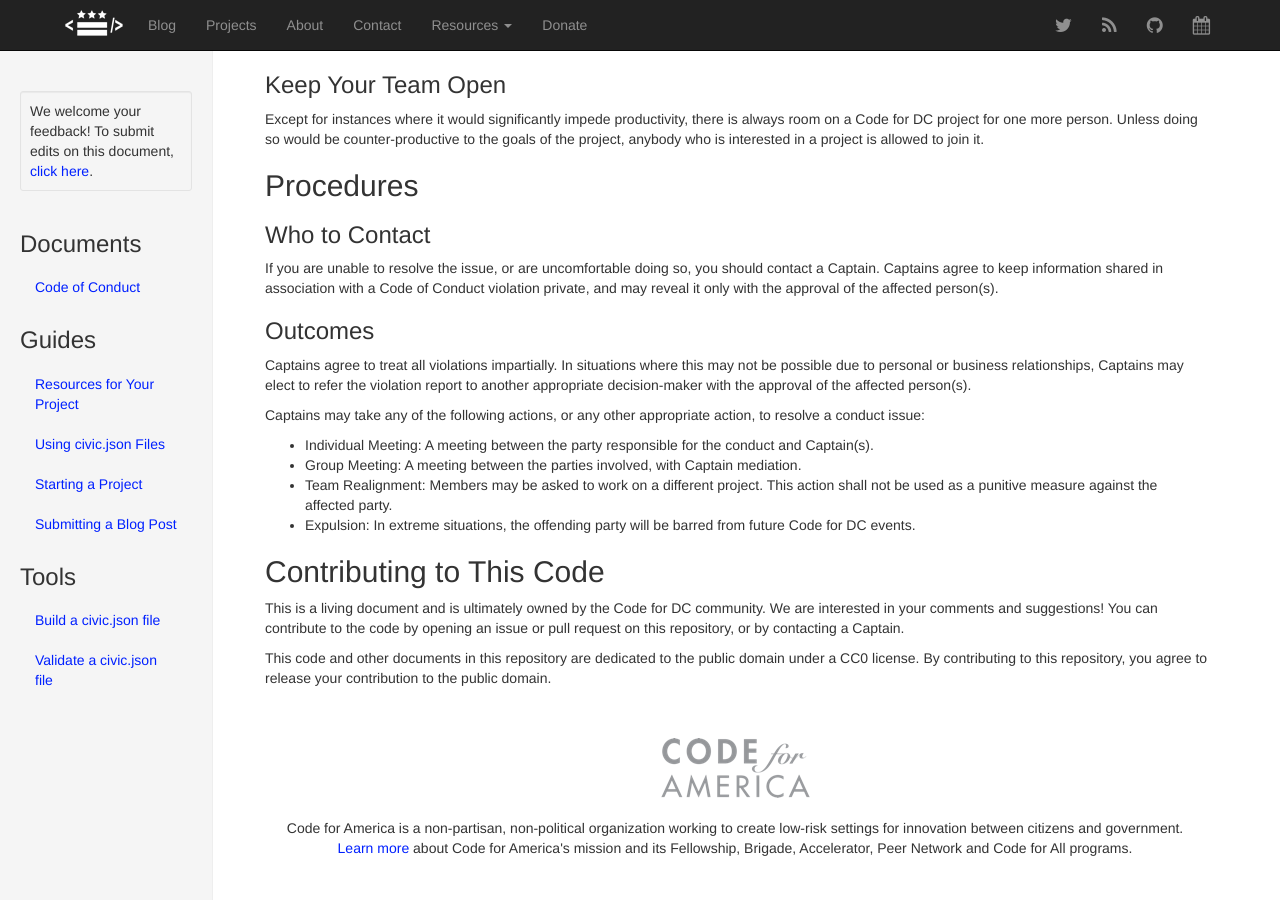
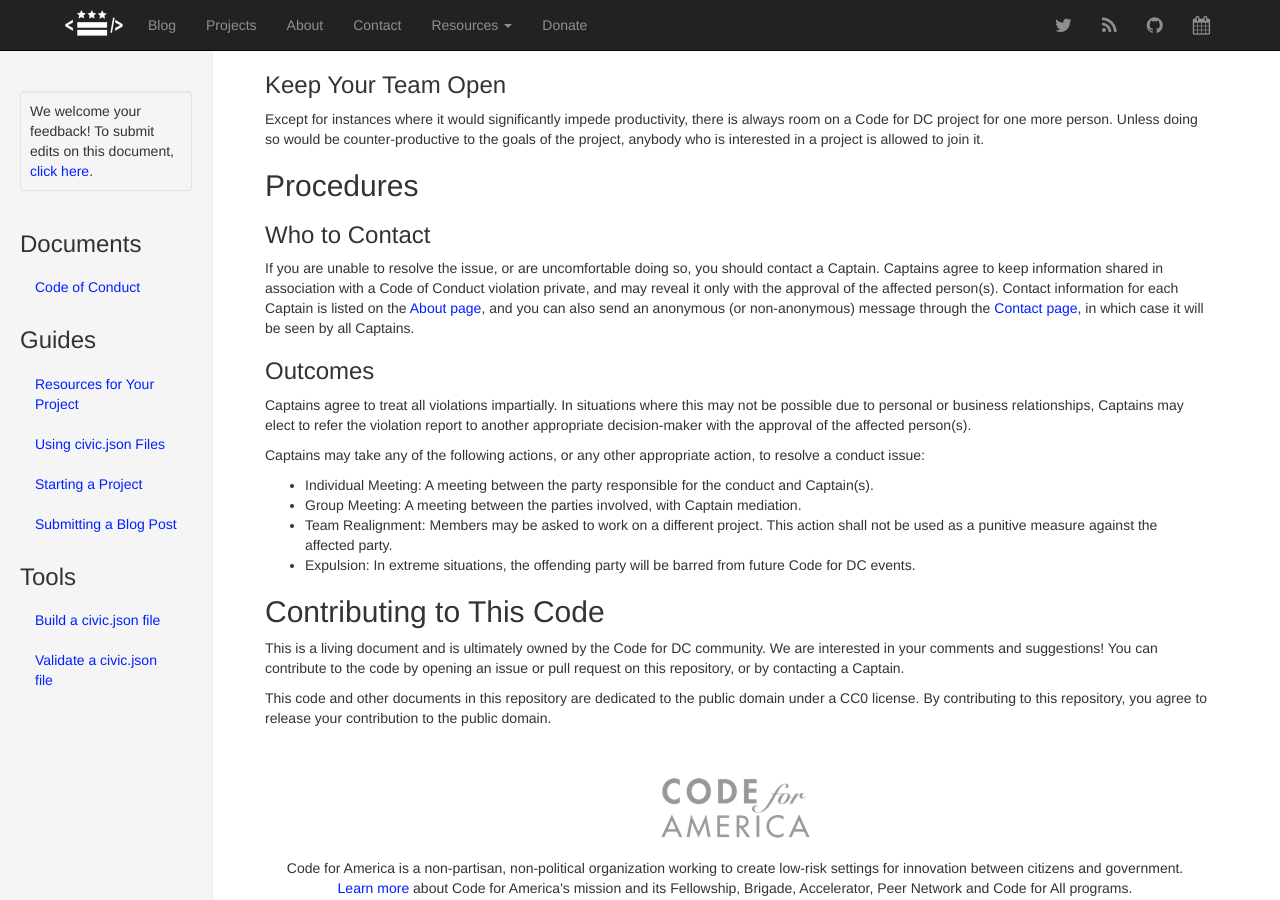
Before and after one commit to civictechdc/codefordc.github.com, a Jekyll site: the page built from _resources/codeofconduct.md, in a window 1280 px wide and 900 px high, scrolled down 656 px. Built offline with Jekyll 4.4.1, drawn with Linux system fonts in a browser that asks for light colours; Markdown is read by kramdown in place of the engine named in the settings; a file with an impossible date is left out.

Commit message:
add contact links to code of conduct

```diff
--- a/_resources/codeofconduct.md
+++ b/_resources/codeofconduct.md
@@ -35,7 +35,7 @@ Except for instances where it would significantly impede productivity, there is
 
 ### Who to Contact
 
-If you are unable to resolve the issue, or are uncomfortable doing so, you should contact a Captain. Captains agree to keep information shared in association with a Code of Conduct violation private, and may reveal it only with the approval of the affected person(s).
+If you are unable to resolve the issue, or are uncomfortable doing so, you should contact a Captain. Captains agree to keep information shared in association with a Code of Conduct violation private, and may reveal it only with the approval of the affected person(s). Contact information for each Captain is listed on the [About page](/about.html), and you can also send an anonymous (or non-anonymous) message through the [Contact page](/contact.html), in which case it will be seen by all Captains.
 
 ### Outcomes
 
```
